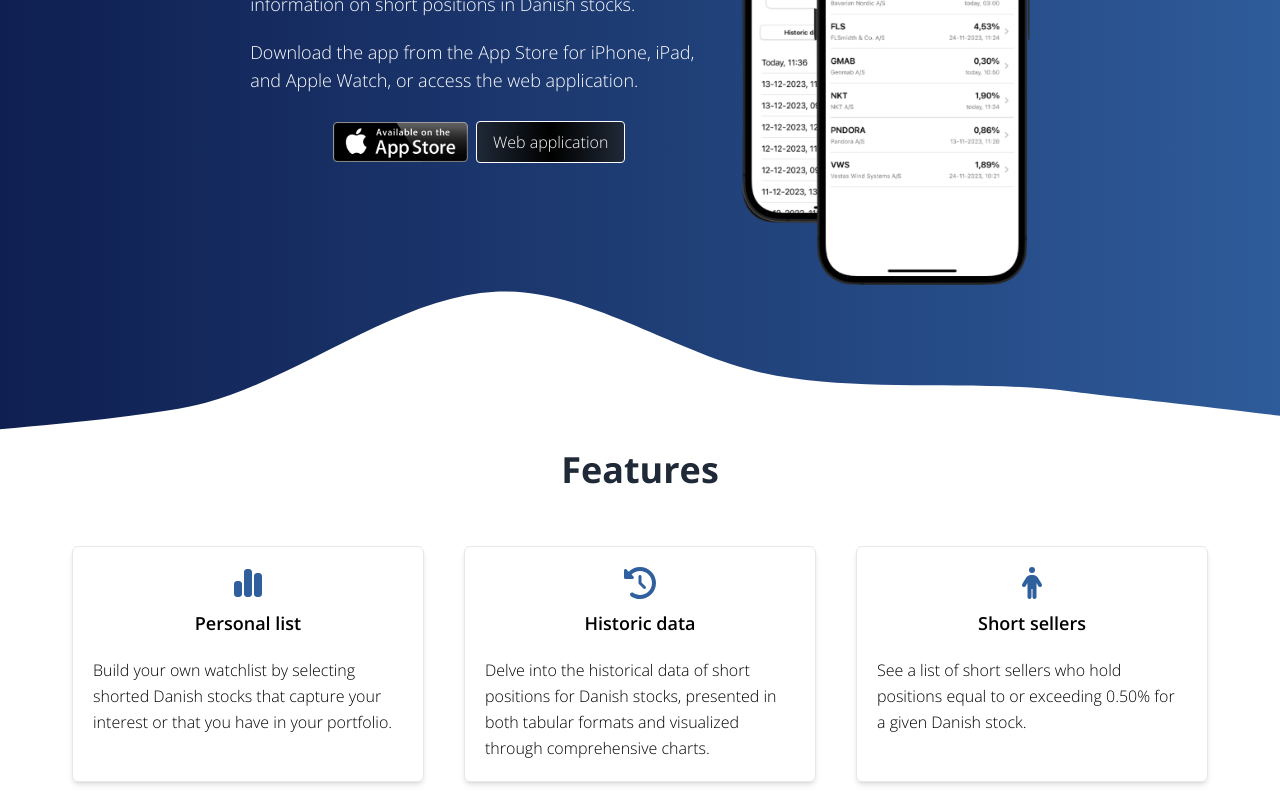
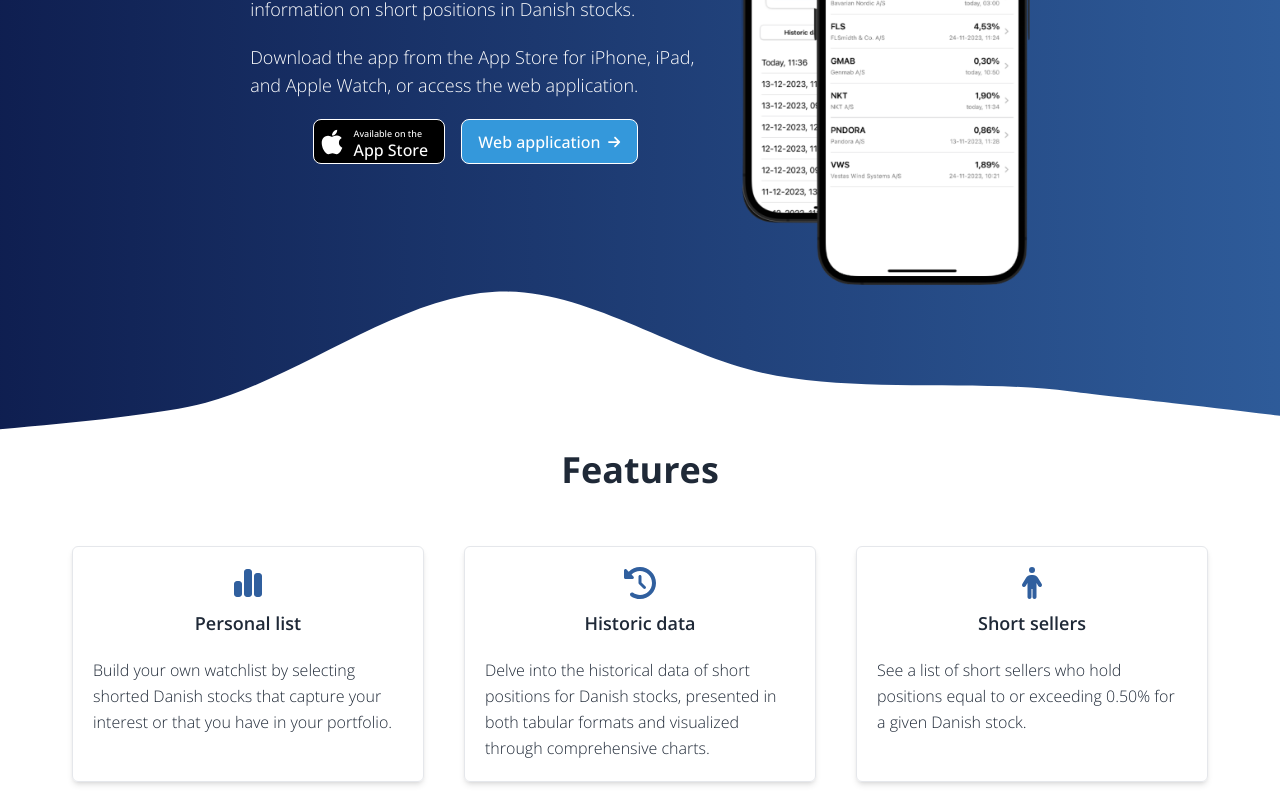
Before and after one commit to araz-code/short_watch_backend, a React (Vite) app in the folder frontend/: page / in a window 1280 px wide. Shown: the part 360-1160 px from the top of the page. Built offline with nearby package versions, Linux system fonts and the light colour scheme.

Commit message:
some small UI improvements

```diff
--- /dev/null
+++ b/frontend/src/components/Homepage/AppImage.tsx
@@ -0,0 +1,21 @@
+import { useTranslation } from "react-i18next";
+import appEnImages from "../../static/app-en.png";
+import appDaImages from "../../static/app-da.png";
+
+const AppImage: React.FC = () => {
+  const { i18n } = useTranslation();
+
+  return (
+    <img
+      className="max-h-[500px] w-auto self-center"
+      src={
+        i18n.language === "da" || i18n.language === "da-DK"
+          ? appDaImages
+          : appEnImages
+      }
+      alt="app images"
+    />
+  );
+};
+
+export default AppImage;
--- a/frontend/src/components/UI/BoxWithIcon.tsx
+++ b/frontend/src/components/UI/Card.tsx
@@ -22,13 +22,13 @@ export default BoxWithIcon;*/
 import { FontAwesomeIcon } from "@fortawesome/react-fontawesome";
 import { IconDefinition } from "@fortawesome/fontawesome-svg-core";
 
-const BoxWithIcon: React.FC<{
+const Card: React.FC<{
   icon: IconDefinition;
   title: string;
   content: string;
 }> = ({ icon, title, content }) => {
   return (
-    <div className="p-4 max-w-sm">
+    <figure className="p-4 max-w-sm text-gray-800">
       <div className="flex flex-col border p-5 rounded-md shadow-md h-full">
         <div className="flex flex-col items-center mb-3">
           <div className="mb-2 text-[#305f9e]">
@@ -40,8 +40,8 @@ const BoxWithIcon: React.FC<{
           <p className="leading-relaxed">{content}</p>
         </div>
       </div>
-    </div>
+    </figure>
   );
 };
 
-export default BoxWithIcon;
+export default Card;
--- a/frontend/src/index.css
+++ b/frontend/src/index.css
@@ -7,8 +7,13 @@
   src: url("fonts/OpenSans-VariableFont_wdth,wght.ttf") format("woff2");
 }
 
+@font-face {
+  font-family: "Inter";
+  src: url("fonts/OpenSans-VariableFont_wdth,wght.ttf") format("woff2");
+}
+
 body {
-  font-family: "Open Sans", sans-serif;
+  font-family: "Inter", "Open Sans", sans-serif;
   font-optical-sizing: auto;
   font-weight: 300;
   font-style: normal;
--- a/frontend/src/routes/HomePage.tsx
+++ b/frontend/src/routes/HomePage.tsx
@@ -1,18 +1,39 @@
-import appEnImages from "../static/app-en.png";
-import appDaImages from "../static/app-da.png";
-import appStoreLogo from "../static/app-store.png";
 import Header from "../components/Header";
 import { Link } from "react-router-dom";
+import { FontAwesomeIcon } from "@fortawesome/react-fontawesome";
 import {
   faChartSimple,
   faClockRotateLeft,
   faPerson,
+  faArrowRight,
 } from "@fortawesome/free-solid-svg-icons";
-import BoxWithIcon from "../components/UI/BoxWithIcon";
+import Card from "../components/UI/Card";
 import { useTranslation } from "react-i18next";
+import AppImage from "../components/Homepage/AppImage";
+
+const cards = [
+  {
+    icon: faChartSimple,
+    title: "Personal list",
+    content:
+      "Build your own watchlist by selecting shorted Danish stocks that capture your interest or that you have in your portfolio.",
+  },
+  {
+    icon: faClockRotateLeft,
+    title: "Historic data",
+    content:
+      "Delve into the historical data of short positions for Danish stocks, presented in both tabular formats and visualized through comprehensive charts.",
+  },
+  {
+    icon: faPerson,
+    title: "Short sellers",
+    content:
+      "See a list of short sellers who hold positions equal to or exceeding 0.50% for a given Danish stock.",
+  },
+];
 
 const HomePage: React.FC = () => {
-  const { t, i18n } = useTranslation();
+  const { t } = useTranslation();
   return (
     <div className="dark:bg-white">
       <div className="flex flex-col sm:h-screen sm:min-h-[850px]">
@@ -35,66 +56,63 @@ const HomePage: React.FC = () => {
                 )}
               </p>
 
-              <div className="flex flex-wrap justify-center align-center items-center">
+              <div className="flex flex-wrap justify-center gap-4 align-stretch">
                 <a
                   href="https://apps.apple.com/dk/app/danish-short-watch/id6471075439"
                   target="_blank"
                   rel="noopener noreferrer"
+                  className="text-white bg-black border border-white hover:bg-gray-700 focus:outline-none focus:ring-4 focus:ring-gray-300 font-medium rounded-lg text-sm px-4 py-2.5 flex items-center h-[45px]"
                 >
-                  <img
-                    className="inline-block box-shadow-none m-2 h-10"
-                    src={appStoreLogo}
-                    alt="Floating Image"
-                  />
+                  <svg
+                    className="w-7 h-7 me-2 -ms-3"
+                    aria-hidden="true"
+                    focusable="false"
+                    data-prefix="fab"
+                    data-icon="apple"
+                    role="img"
+                    xmlns="http://www.w3.org/2000/svg"
+                    viewBox="0 0 384 512"
+                  >
+                    <path
+                      fill="currentColor"
+                      d="M318.7 268.7c-.2-36.7 16.4-64.4 50-84.8-18.8-26.9-47.2-41.7-84.7-44.6-35.5-2.8-74.3 20.7-88.5 20.7-15 0-49.4-19.7-76.4-19.7C63.3 141.2 4 184.8 4 273.5q0 39.3 14.4 81.2c12.8 36.7 59 126.7 107.2 125.2 25.2-.6 43-17.9 75.8-17.9 31.8 0 48.3 17.9 76.4 17.9 48.6-.7 90.4-82.5 102.6-119.3-65.2-30.7-61.7-90-61.7-91.9zm-56.6-164.2c27.3-32.4 24.8-61.9 24-72.5-24.1 1.4-52 16.4-67.9 34.9-17.5 19.8-27.8 44.3-25.6 71.9 26.1 2 49.9-11.4 69.5-34.3z"
+                    ></path>
+                  </svg>
+                  <div className="text-left leading-4">
+                    <p className="text-[9px]">Available on the</p>
+                    <p className="text-[16px]">App Store</p>
+                  </div>
                 </a>
+
                 <Link to="/short-watch">
-                  <button className="text-white border border-white rounded m-4 sm:m-0 px-4 py-2 transition duration-300 ease-in-out bg-gradient-to-r from-gray-800 via-black to-gray-800 whitespace-nowrap">
-                    {t("Web application")}
+                  <button className="text-white bg-[#3498DB] border border-white hover:bg-[#85C1E9] focus:outline-none focus:ring-4 focus:ring-gray-300 font-medium rounded-lg text-sm px-4 py-2.5 flex items-center h-[45px]">
+                    <p className="text-[16px]"> {t("Web application")}</p>
+                    <FontAwesomeIcon
+                      className="ml-2 align-middle"
+                      icon={faArrowRight}
+                    />
                   </button>
                 </Link>
               </div>
             </div>
-            <img
-              className="max-h-[500px] w-auto self-center"
-              src={
-                i18n.language === "da" || i18n.language === "da-DK"
-                  ? appDaImages
-                  : appEnImages
-              }
-              alt="app images"
-            />
+            <AppImage />
           </main>
         </div>
-        <section className=" text-gray-800 m-auto">
-          <p className="text-3xl sm:text-4xl font-bold text-center my-10 sm:my-0">
+        <section className="text-gray-800">
+          <p className="text-3xl sm:text-4xl font-bold text-center my-10 sm:my-0 text-gray-800">
             Features
           </p>
         </section>
       </div>
+
       <section className="flex flex-wrap gap-2 justify-center sm:mt-10 mb-[80px]">
-        <BoxWithIcon
-          icon={faChartSimple}
-          title={t("Personal list")}
-          content={t(
-            "Build your own watchlist by selecting shorted Danish stocks that capture your interest or that you have in your portfolio."
-          )}
-        />
-
-        <BoxWithIcon
-          icon={faClockRotateLeft}
-          title={t("Historic data")}
-          content={t(
-            "Delve into the historical data of short positions for Danish stocks, presented in both tabular formats and visualized through comprehensive charts."
-          )}
-        />
-
-        <BoxWithIcon
-          icon={faPerson}
-          title={t("Short sellers")}
-          content={t(
-            "See a list of short sellers who hold positions equal to or exceeding 0.50% for a given Danish stock."
-          )}
-        />
+        {cards.map((item) => (
+          <Card
+            icon={item.icon}
+            title={t(item.title)}
+            content={t(item.content)}
+          />
+        ))}
       </section>
 
       <footer className="py-4 bg-white text-gray-800 text-center">
@@ -115,3 +133,17 @@ const HomePage: React.FC = () => {
 };
 
 export default HomePage;
+
+/*
+   <a
+                  href="https://apps.apple.com/dk/app/danish-short-watch/id6471075439"
+                  target="_blank"
+                  rel="noopener noreferrer"
+                >
+                  <img
+                    className="inline-block box-shadow-none m-2 h-10 "
+                    src={appStoreLogo}
+                    alt="Floating Image"
+                  />
+                </a>
+*/
--- a/frontend/src/routes/ShortWatchPage.tsx
+++ b/frontend/src/routes/ShortWatchPage.tsx
@@ -210,7 +210,7 @@ const ShortWatchPage: React.FC = () => {
                   href="mailto:contact@zirium.dk"
                   className="text-blue-500 underline text-sm "
                 >
-                  {t("Contact")}
+                  Feedback
                 </a>
               </div>
             </div>
```
Also changed, not shown: frontend/src/fonts/Inter-VariableFont_slnt,wght.ttf (added).
